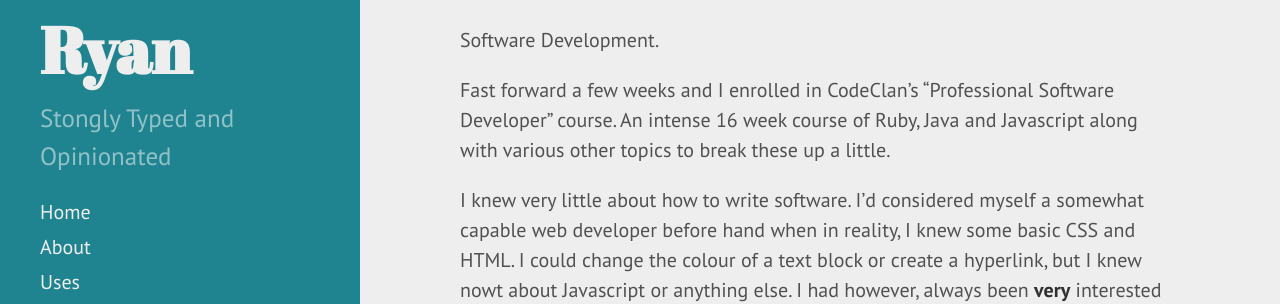
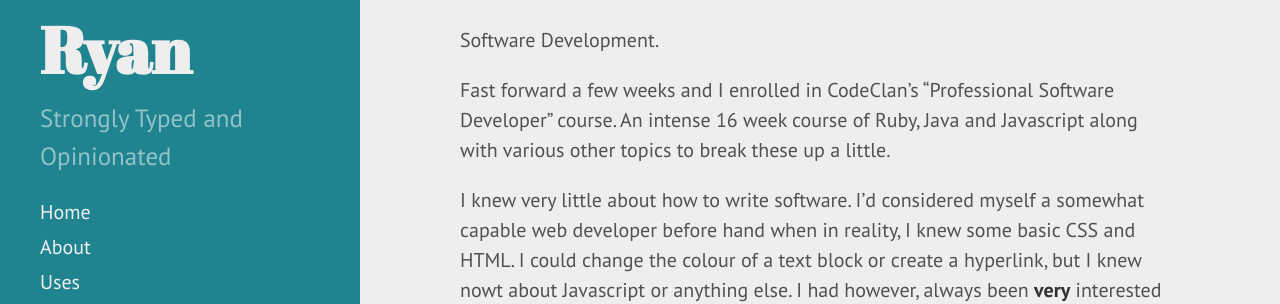
Before and after one commit to MrJamieRyan/mrjamieryan.github.io, a Jekyll site: the page built from index.html, in a window 1280 px wide. Shown: the part 475-779 px from the top of the page. Built offline with Jekyll 4.4.1, drawn with Linux system fonts in a browser that asks for light colours; the list of posts is cut into pages by our own code.

Commit message:
Update _config.yml

```diff
--- a/_config.yml
+++ b/_config.yml
@@ -1,7 +1,7 @@
 # Setup
 title: Jamie Ryan
 tagline: "Software Developer"
-description: "Stongly Typed and Opinionated"
+description: "Strongly Typed and Opinionated"
 url: https://mrjamieryan.github.io
 baseurl: "/"
 paginate: 10
```
